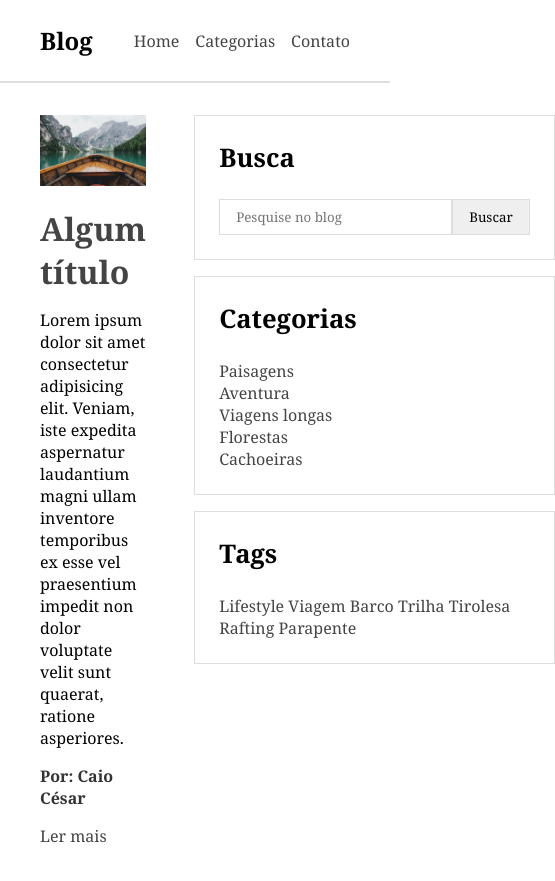
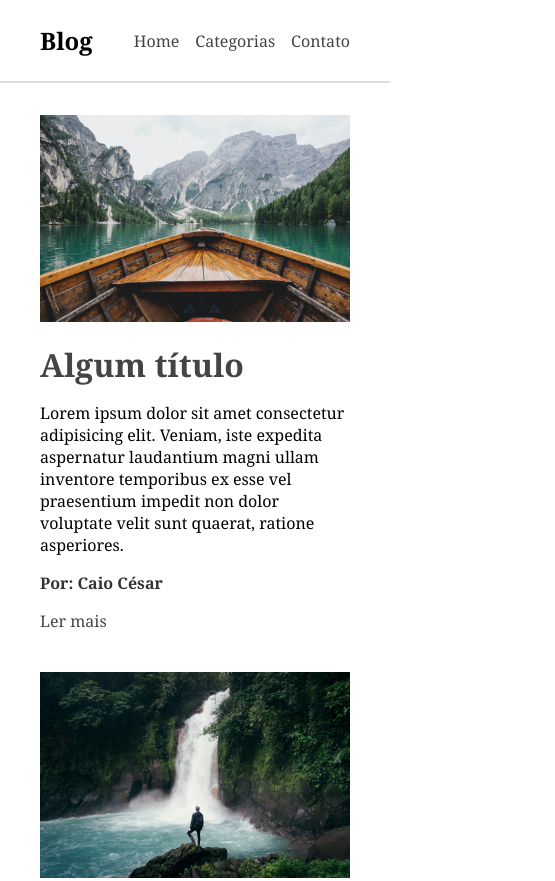
Before and after one commit to caiocssilva/Curso_HTML_CSS, a plain HTML site: page BLOG_HTML_SEMANTICO/index.html in a window 390 px wide. Shown: the top 881 px of the page, 555 px wide, since content can reach past the window. Drawn offline with Linux system fonts and the light colour scheme.

Commit message:
Finalização do CSS
Adicionando responsividade

```diff
--- a/BLOG_HTML_SEMANTICO/css/styles.css
+++ b/BLOG_HTML_SEMANTICO/css/styles.css
@@ -76,7 +76,7 @@ a:hover {
 }
 
 /* barra lateral */
-#siderbar {
+#sidebar {
     flex: 1 1 0;
 }
 
@@ -103,3 +103,45 @@ a:hover {
     padding: 0.5rem 1rem;
     border: 1px solid #ddd;
 }
+
+#search-bar input[type=submit] {
+    cursor: pointer;
+    background-color: #37a1f7;
+    color: #fff;
+    border: none;
+}
+
+#categories li {
+    margin-bottom: 1rem;
+}
+
+#tags-container {
+    display: flex;
+    flex-wrap: wrap;
+    gap: 0.5rem;
+}
+
+#tags-container a {
+    background-color: #ddd;
+    padding: 0.5rem 0.7rem;
+    border-radius: 0.3rem;
+}
+
+/* Rodapé */
+#footer {
+    border-top: 2px solid #ddd;
+    padding: 3rem;
+    text-align: center;
+}
+
+#footer h2,
+#footer p {
+    margin-bottom: 1rem;
+}
+
+/* Responsivo */
+@media (max-width: 450px) {
+    .container {
+        flex-wrap: wrap;
+    }
+}
--- a/BLOG_HTML_SEMANTICO/index.html
+++ b/BLOG_HTML_SEMANTICO/index.html
@@ -95,7 +95,7 @@
     <footer id="footer">
       <h2>Blog</h2>
       <p>Os melhores registros de aventuras</p>
-      <p>2024 &copy; Todos os direitos reservados.</p>
+      <p>2024 &copy; Todos os direitos reservados</p>
     </footer>
   </body>
 </html>
```
